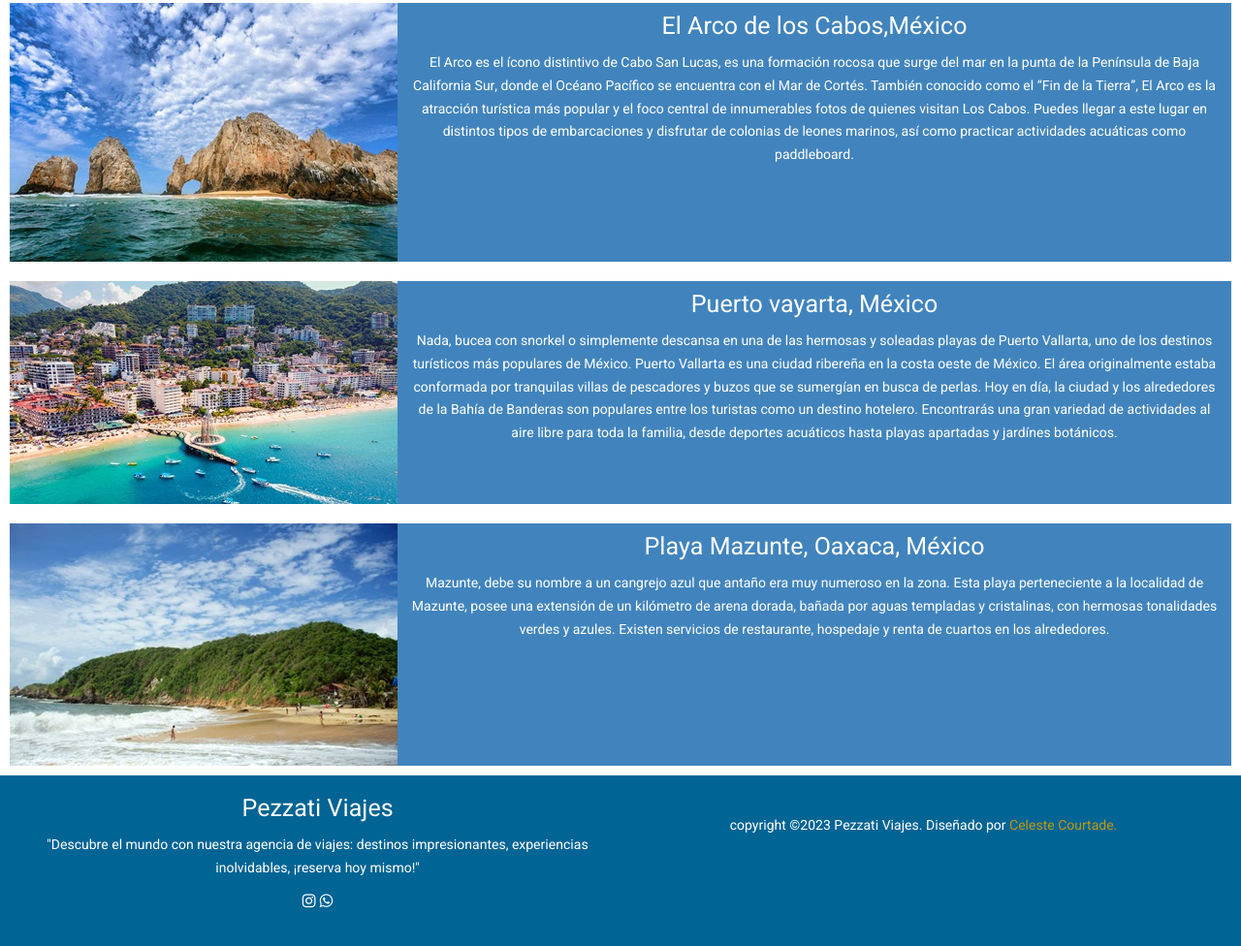
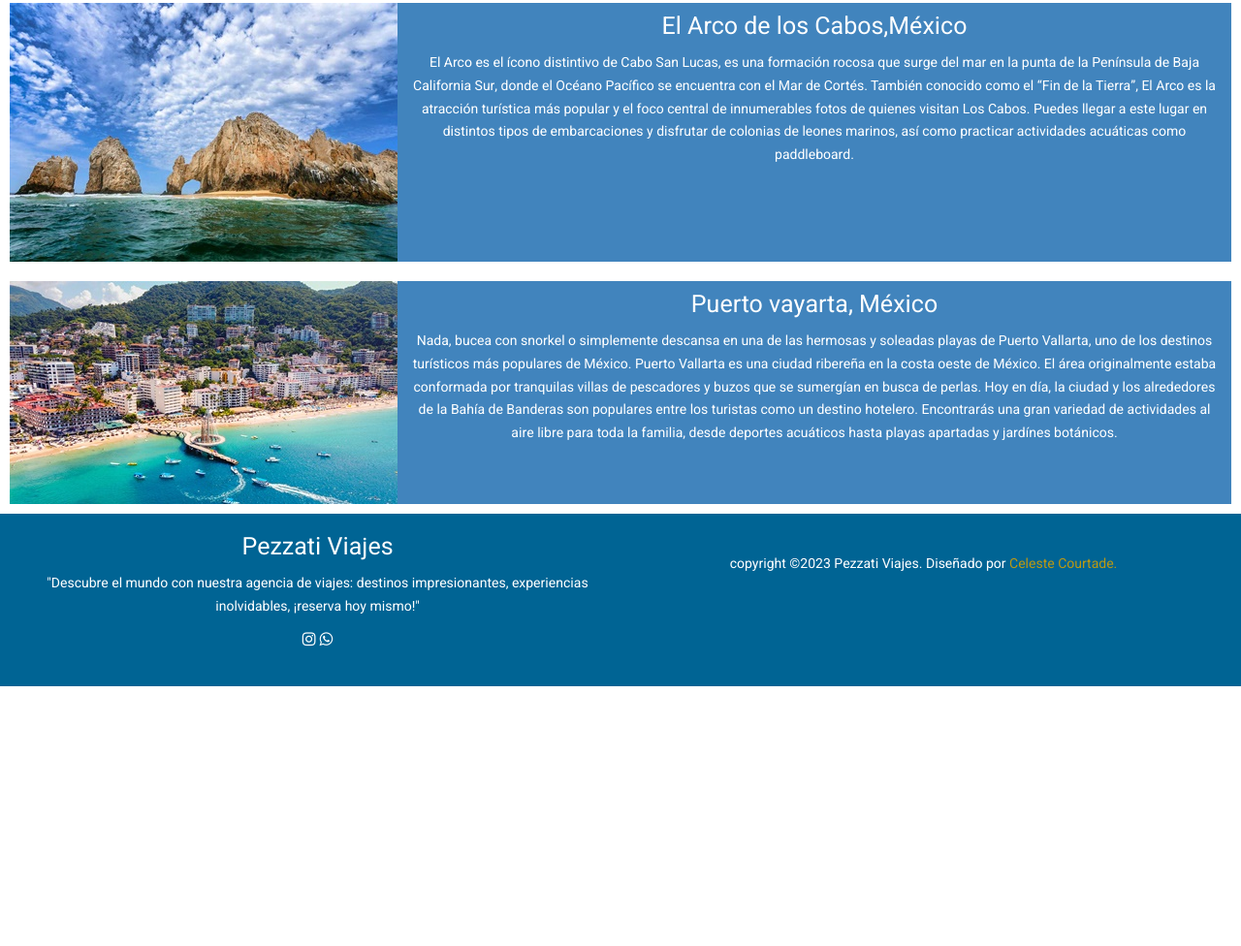
Before and after one commit to celestecourtade/mi-repositorio, a website: page pages/destinos.html in a window 1280 px wide. Shown: the part 901-1877 px from the top of the page at 97% size. After the commit the page ends 1609 px from the top, so only its background shows below. Drawn offline with nearby package versions, Linux system fonts and the light colour scheme; a web font is replaced by a local one.

```diff
--- a/pages/destinos.html
+++ b/pages/destinos.html
@@ -158,21 +158,6 @@
           </p>
     </div>
   </div>
-    <div class="section-destinos">
-        <div class="section-1">
-            <img class="img" src= "../img/playamazuntemexico.jpg"  alt="imagen playa mexicana mazunte">
-        </div>
-        <div class="destinos-text-1">
-            <h3>Playa Mazunte, Oaxaca, México</h3>
-            <p>Mazunte, debe su nombre a un cangrejo azul que antaño
-                era muy numeroso en la zona. Esta playa perteneciente a
-                la localidad de Mazunte, posee una extensión de un kilómetro
-                de arena dorada, bañada por aguas templadas y cristalinas,
-                con hermosas tonalidades verdes y azules. Existen servicios
-                de restaurante, hospedaje y renta de cuartos en los alrededores.
-            </p>
-        </div>
-    </div>
   </section>
   </main>
 
@@ -191,7 +176,6 @@
     </div>
     <div class="footer-bottom">
       <p>copyright &copy;2023 Pezzati Viajes. Diseñado por <span>Celeste Courtade.</span></p>
-
     </div>
   </footer>
  <script src="https://cdn.jsdelivr.net/npm/bootstrap@5.3.2/dist/js/bootstrap.bundle.min.js" integrity="sha384-C6RzsynM9kWDrMNeT87bh95OGNyZPhcTNXj1NW7RuBCsyN/o0jlpcV8Qyq46cDfL" crossorigin="anonymous"></script>
```
